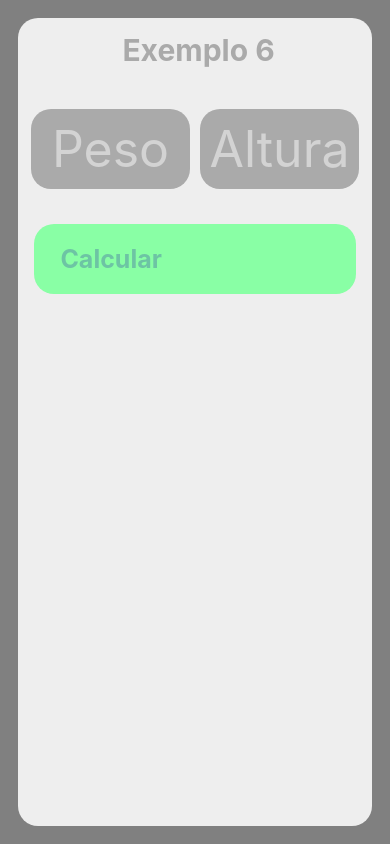
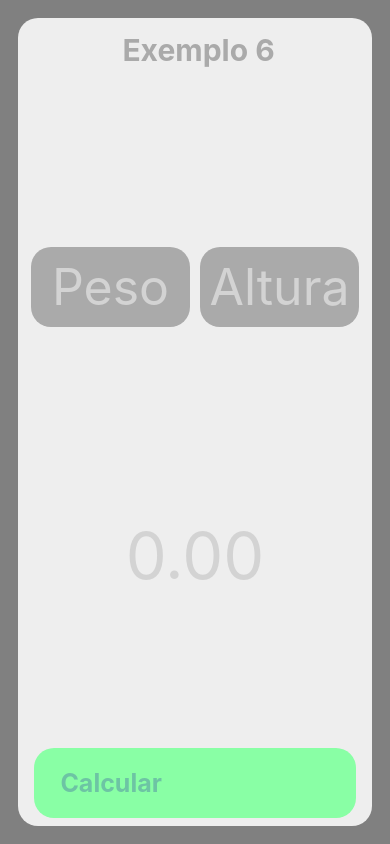
Before and after one commit to MatheusAraujo02/aula_pam, a React Native app: screen / in a window 390 px wide. Built offline with nearby package versions, Linux system fonts and the light colour scheme.

Commit message:
ex_6 concluido

```diff
--- a/src/ex_6/botao/index.js
+++ b/src/ex_6/botao/index.js
@@ -2,15 +2,17 @@
 
 import styles from "./styles";
 
-export default function Botao ({children}) {
+export default function Botao ({children, calcular}) {
     return (
         <Pressable
             style=
-            {({ pressed }) => pressed ?
-            [styles.botao, styles.btnPress]
-            :
-            styles.botao
-        }
+                {({ pressed }) => pressed ?
+                    [styles.botao, styles.btnPress]
+                :
+                    styles.botao
+            }
+
+            onPress={() => calcular()}
         >
             <Text style={styles.txtBotao}> {children} </Text>
         </Pressable>
--- a/src/ex_6/index.js
+++ b/src/ex_6/index.js
@@ -1,3 +1,4 @@
+import { useState } from 'react';
 import { View, Text } from 'react-native';
 
 import styles from './styles';
@@ -5,15 +6,26 @@
 import Botao from './botao';
 
 export default function Exemplo_6 (){
+
+    const [peso, setPeso] = useState(null);
+    const [altura, setAltura] = useState(null);
+    const [imc, setImc] = useState(0.00);
+
+    function calculaImc () {
+        setImc(peso / (altura*altura));
+    }
+
     return(
         <View style={styles.container}>
             <Text style={styles.titulo}> Exemplo 6</Text>
             <View style={styles.ladoalado}>
-                <Input placeholder='Peso'  />
-                <Input placeholder='Altura'  />
+                <Input placeholder='Peso' valor={peso} atualizaValor={setPeso}  />
+                <Input placeholder='Altura' valor={altura} atualizaValor={setAltura}  />
             </View>
 
-            <Botao>Calcular</Botao>
+            <Text style={styles.imc}>{imc.toFixed(2)}</Text>
+
+            <Botao calcular={calculaImc}>Calcular</Botao>
         </View>
 
     )
--- a/src/ex_6/styles.js
+++ b/src/ex_6/styles.js
@@ -8,6 +8,7 @@
         padding: 8,
         alignItems:'center',
         borderRadius: 20,
+        justifyContent: 'space-between'
     },
     titulo: {
         margin: 6,
@@ -19,6 +20,11 @@
         flexDirection: 'row',
         marginVertical: 30,
     },
+    imc: {
+        color: 'lightgray',
+        fontSize: 65,
+        marginVertical: 15,
+    },
 })
 
 export default styles;
```
